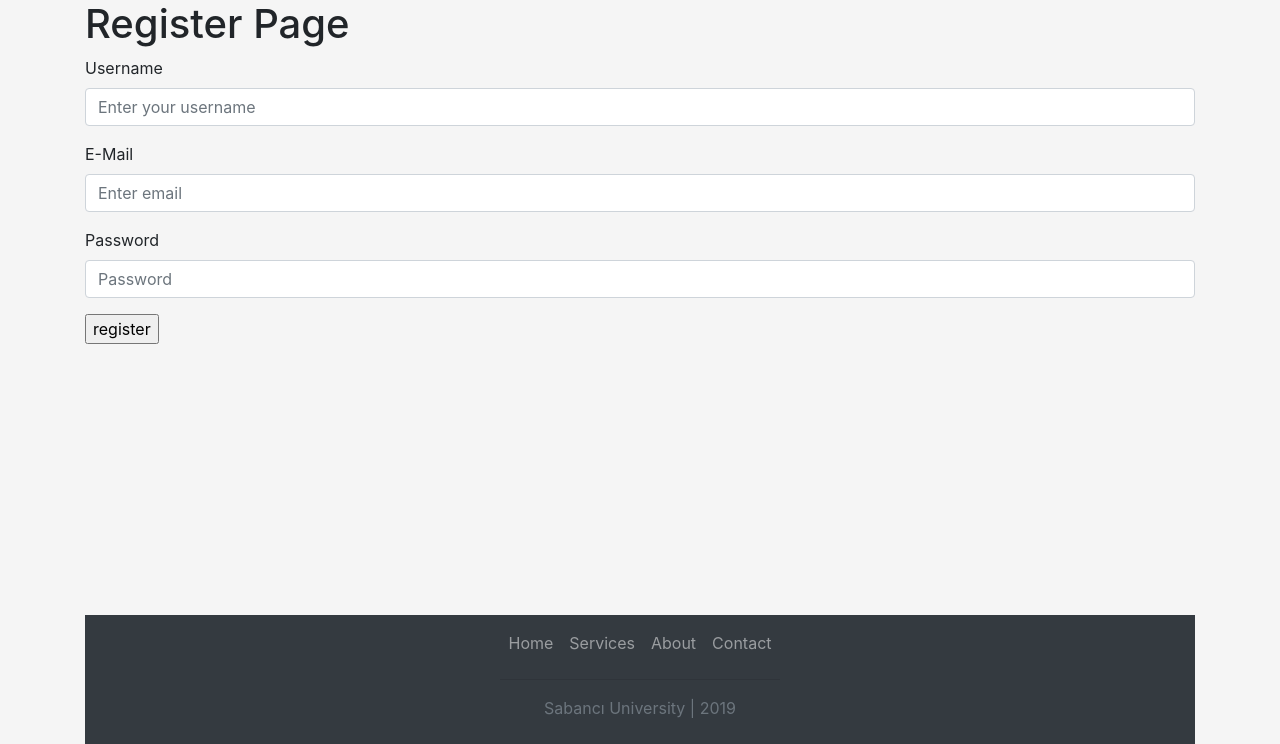
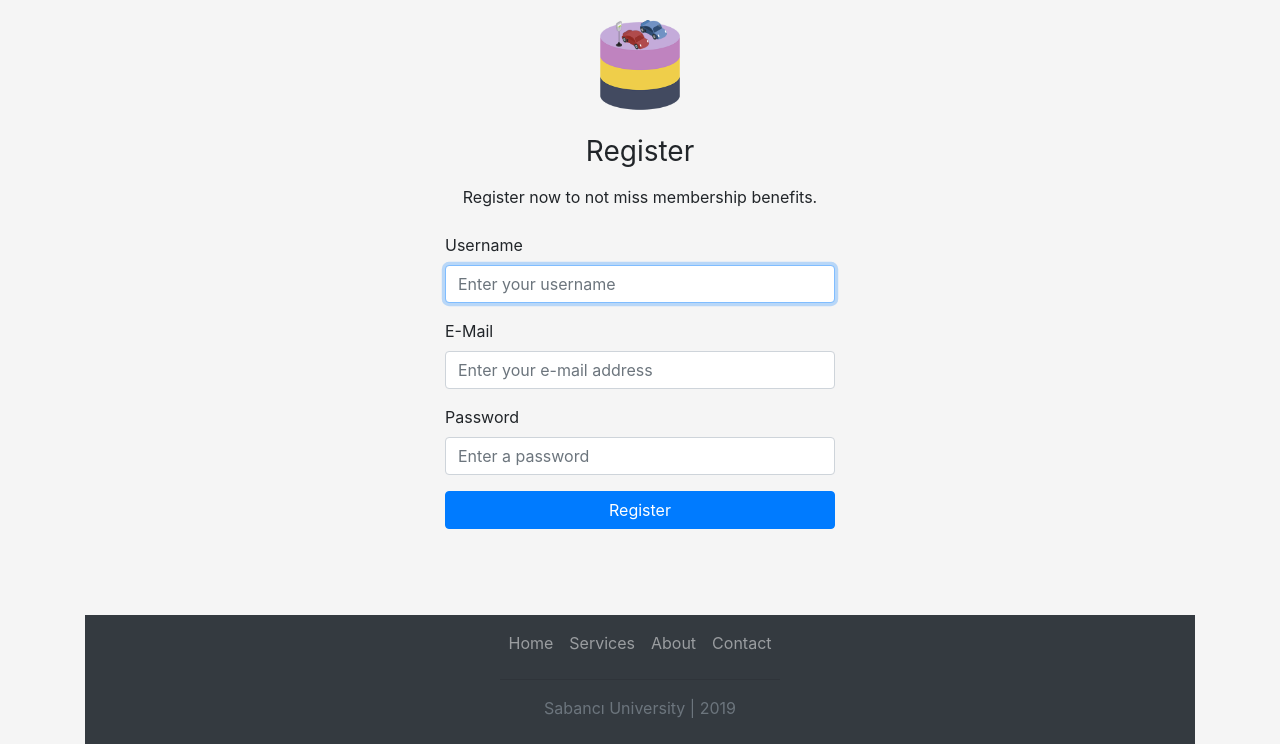
Before and after one commit to AYasinAkalin/ParkingLotManagement, a Flask app: page /register in a window 1280 px wide. Shown: the part 56-800 px from the top of the page. Run offline with Flask 2, Linux system fonts and the light colour scheme; some libraries are stand-ins or nearby versions.

Commit message:
Update log-in and register page design

```diff
--- a/src/app/templates/register.html
+++ b/src/app/templates/register.html
@@ -1,23 +1,29 @@
 {% extends "base.html" %}
 
 {% block content%}
-  <h1>Register Page</h1>
-  <form action="" method="POST">
+  <form class="form-signin" action="" method="POST">
+
+    <div class="text-center mb-4">
+      <img class="mb-4" src="{{ url_for('static', filename='img/database.png') }}" alt="" width="96" height="96">
+      <h1 class="h3 mb-3 font-weight-normal">Register</h1>
+      <p>Register now to not miss membership benefits.</p>
+    </div>
+
     <div class="form-group">
       <label for="username">Username</label>
-      <input type="username" class="form-control" name="username" id="username" aria-describedby="emailHelp" placeholder="Enter your username">
+      <input type="username" class="form-control" name="username" id="username" aria-describedby="emailHelp" placeholder="Enter your username" required autofocus>
     </div>
 
     <div class="form-group">
       <label for="email">E-Mail</label>
-      <input type="email" class="form-control" name="email" id="email" aria-describedby="emailHelp" placeholder="Enter email">
+      <input type="email" class="form-control" name="email" id="email" aria-describedby="emailHelp" placeholder="Enter your e-mail address" required>
     </div>
 
     <div class="form-group">
       <label for="password">Password</label>
-      <input type="password" class="form-control" name="password" id="password" placeholder="Password">
+      <input type="password" class="form-control" name="password" id="password" placeholder="Enter a password" required>
     </div>
 
-    <p><input type="submit" value="register"></p>
+    <p><button type="submit" class="btn btn-primary btn-block" value="register">Register</button></p>
   </form>
 {% endblock %}
```
Also changed, not shown: src/app/templates/log-in.html (+11 -6 lines).
